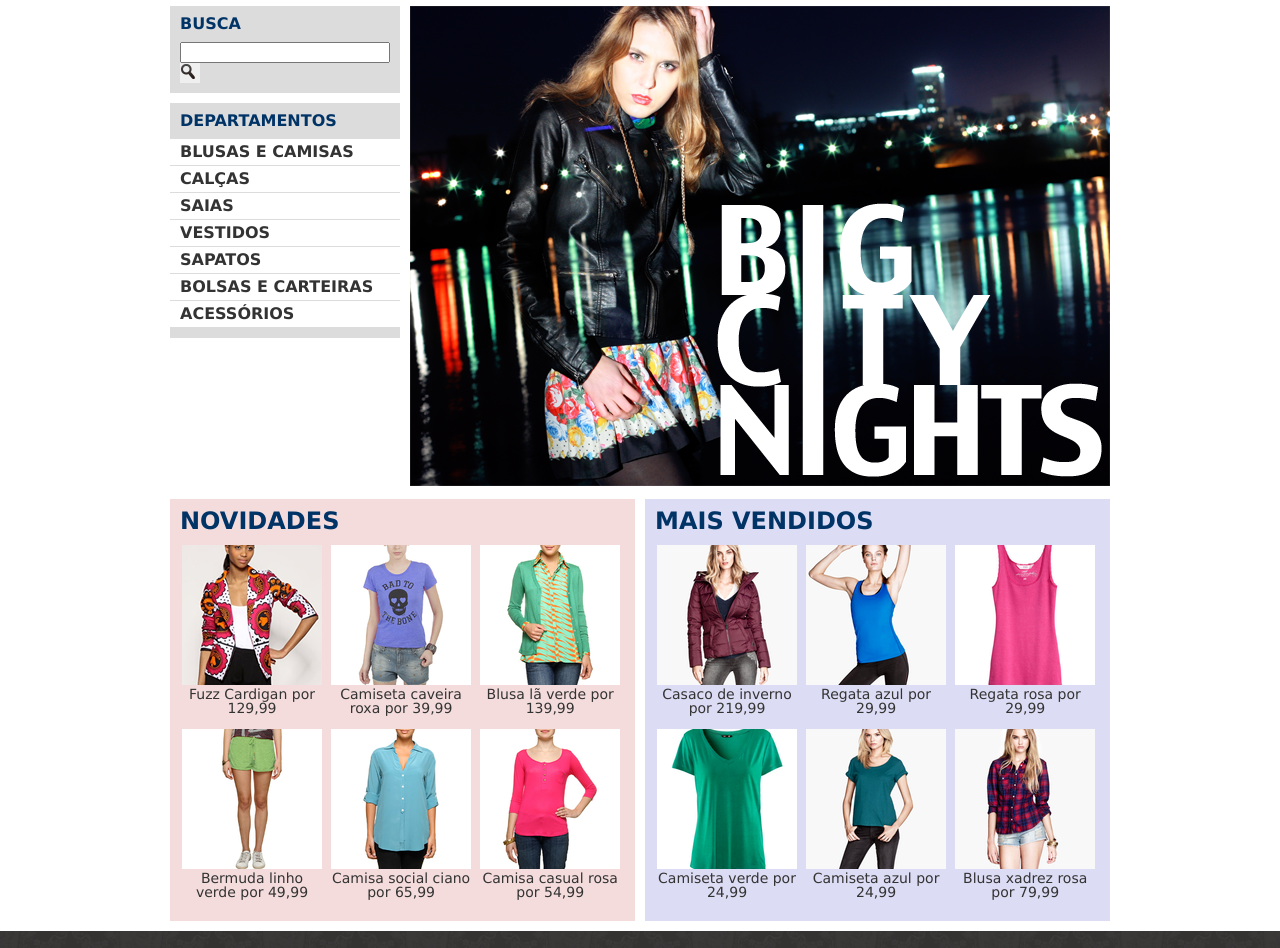
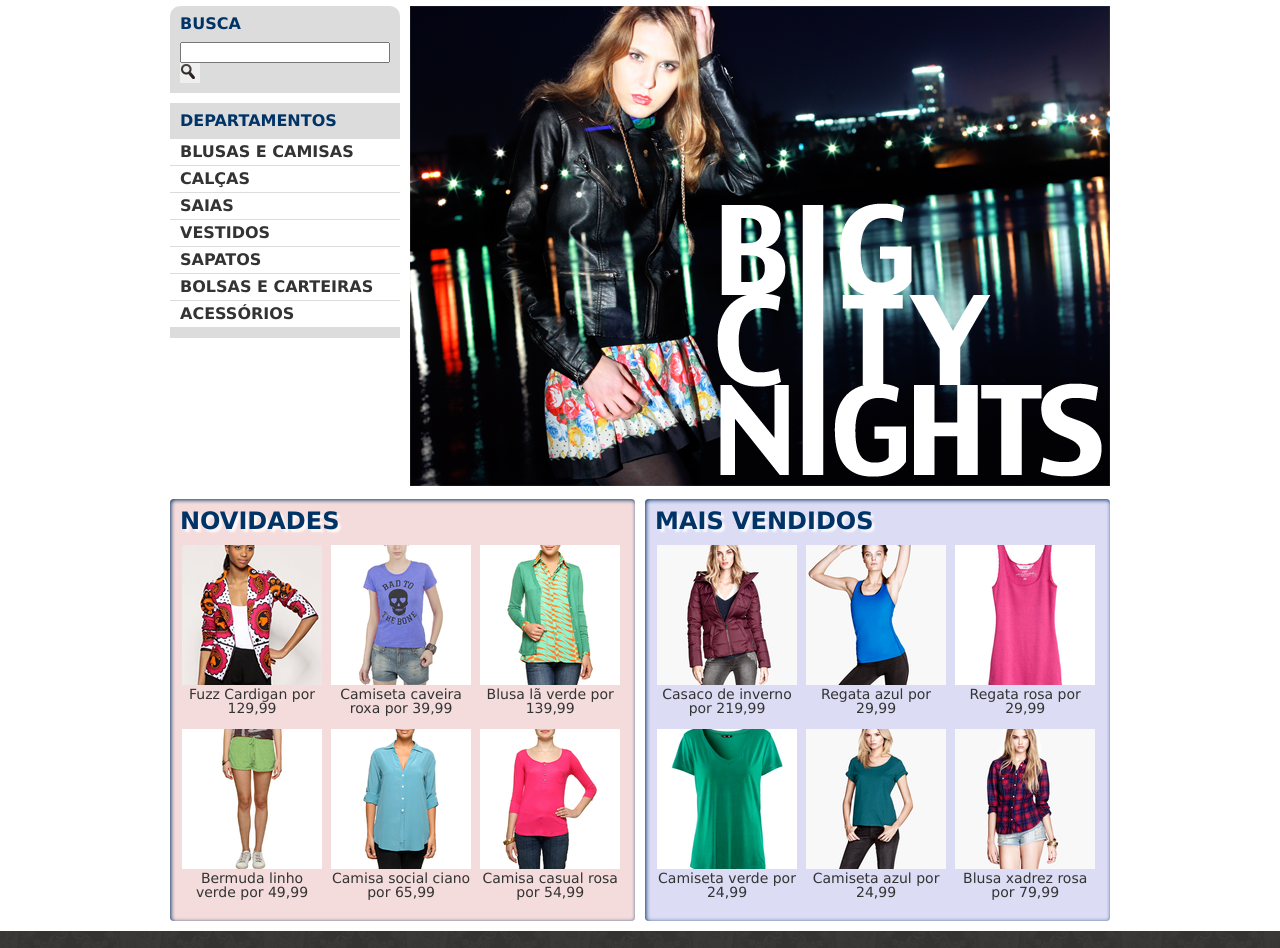
Before and after one commit to LeonardoQF/Website-MirrorFashion, a plain HTML site: page index.html in a window 1280 px wide. Shown: the part 92-1040 px from the top of the page. Drawn offline with Linux system fonts and the light colour scheme.

Commit message:
Aula 8 realizada

```diff
--- a/CSS/indexCSS.css
+++ b/CSS/indexCSS.css
@@ -10,6 +10,11 @@ font-family: "Lucida Sans Unicode", "Lucida Grande", sans-serif;
 
 header{
     position: relative;
+}
+
+.busca{
+    border-top-left-radius: 10px;
+    border-top-right-radius: 10px;
 }
 
 .busca, .menu-departamentos{
@@ -41,6 +46,7 @@ header{
     margin-top: 10px;
 }
 
+/*Início menu-departamentos*/
 .menu-departamentos{
     clear: left;
     margin-top: 10px;
@@ -78,6 +84,10 @@ header{
     margin: 10px;
 }
 
+/*Fim menu-departamentos*/
+
+/*Inicio menu-opcoes*/
+
 .menu-opcoes{
     position: absolute;
     right: 0;
@@ -110,6 +120,8 @@ header{
     color: #7cfc00
 }
 
+/*Fim menu-opcoes*/
+
 .sacola{
 
     background-image : url(../img/sacola.png);
@@ -134,10 +146,15 @@ header{
     position: relative;
 }
 
+/*Sessão painéis*/
+
 .painel{
     margin: 10px 0;
     padding: 10px;
     width: 445px;
+    border-radius: 4px;
+    box-shadow: 1px 1px 4px #999;
+    box-shadow: inset 1px 1px 4px;
 }
 
 .painel li{
@@ -148,15 +165,11 @@ header{
     padding-bottom: 10px;
 }
 
-.novidades{
-    float: left;
-    background-color: #F5DCDC;
-}
-
-.mais-vendidos{
-    float: right;
-    background-color: #DCDCF5;
-
+.painel li:hover{
+    background-color: rgba(255, 255, 255, 0.8);
+    box-shadow: 0 0 5px #333;
+    transition: 0.7s;
+    transform: scale(1.2) rotate(-5deg);
 }
 
 .painel h2{
@@ -164,6 +177,7 @@ header{
     font-weight: bold;
     text-transform: uppercase;
     margin-bottom: 10px;
+    text-shadow: 3px 3px 2px rgba(255,255,255, 0.8);
 }
 
 .painel a{
@@ -175,6 +189,22 @@ header{
 
 }
 
+/*Fim seção painéis*/
+
+.novidades{
+    background-color: #F5DCDC;
+    background-color: linear-gradient(#F5DCDC, #F4BEBE);
+    float: left;
+
+}
+
+.mais-vendidos{
+    float: right;
+    background-color: #DCDCF5;
+    background-color: linear-gradient(#DCDCF5, #bebef4);
+}
+
+/*footer*/
 
 footer{
     background-image: url(../img/fundo-rodape.png);
@@ -186,6 +216,10 @@ footer .container{
     position: relative;
 }
 
+/*Fim footer*/
+
+
+/*Inicio social*/
 .social{
     position: absolute;
     top: 12px;
@@ -217,3 +251,4 @@ footer .container{
 .social a[href*="plus.google.com"]{
     background-image: url(../img/googleplus.png);
 }
+/*Fim social*/
--- a/CSS/reset.css
+++ b/CSS/reset.css
@@ -45,6 +45,4 @@ q:before, q:after {
 table {
 	border-collapse: collapse;
 	border-spacing: 0;
-}.destaque {
-
 }
```
